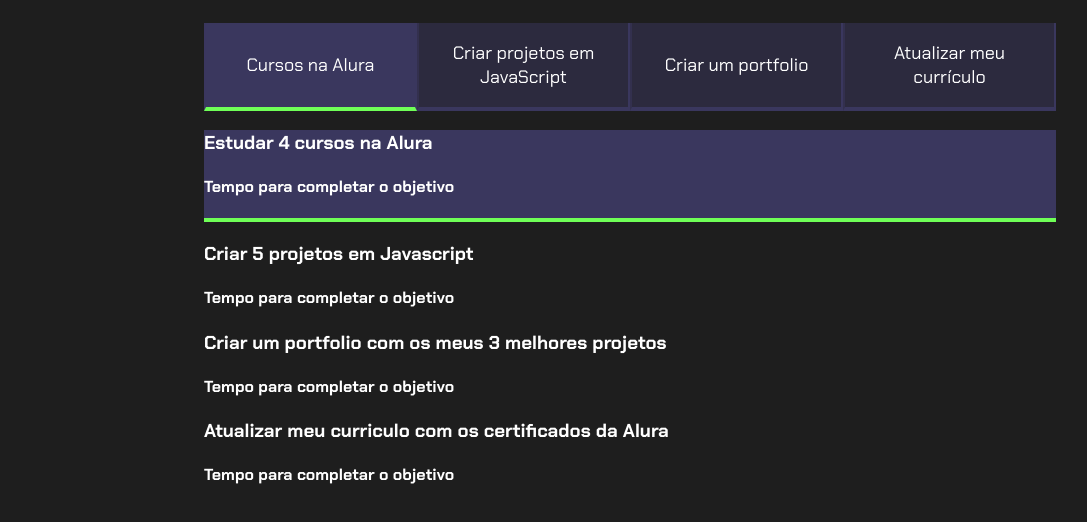
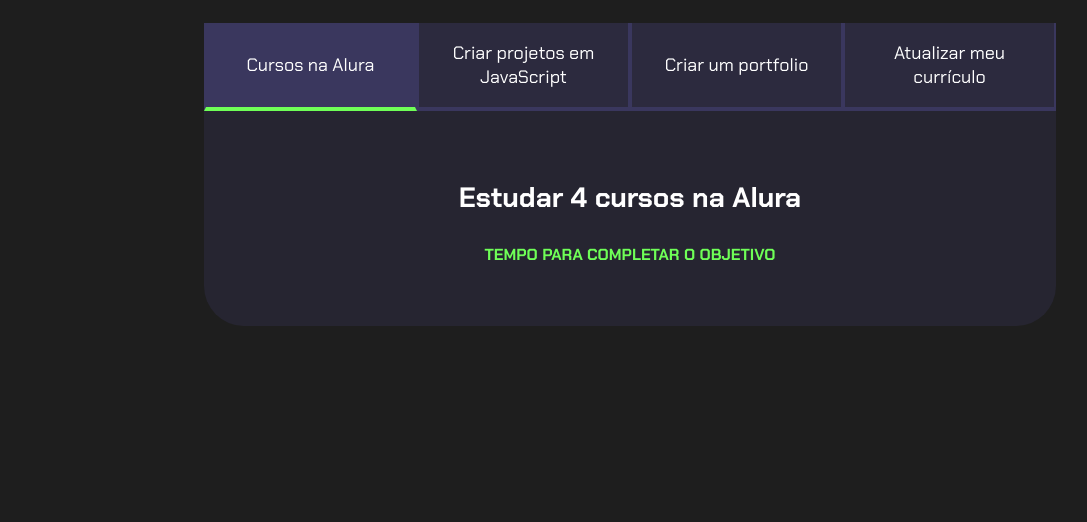
Before and after one commit to isamello2008/js-projeto-de-vida, a plain HTML site: page index.html in a window 1280 px wide. Shown: the part 80-602 px from the top of the page, without its empty margins (10-1097 px from the left). Drawn offline with Linux system fonts and the light colour scheme.

Commit message:
style.css

```diff
--- a/main.js
+++ b/main.js
@@ -1,10 +1,10 @@
 const botoes = document.querySelectorAll(".botao");
 
 for (let i = 0; i < botoes.length; i++){
-botoes[i].onclick = function(){
-    for (let j = 0; j < botoes.length; j++){
-        botoes[j].classList.remove("ativo");
+    botoes[i].onclick = function(){
+        for (let j = 0; j < botoes.length; j++){
+            botoes[j].classList.remove("ativo");
+        }
+            botoes[i].classList.add("ativo");
     }
-        botoes[i].classList.add("ativo");
 }
-}
--- a/style.css
+++ b/style.css
@@ -1,7 +1,7 @@
-@import url('https://fonts.googleapis.com/css2?family=Chakra+Petch:wght@400;700&display=swap');
+@import url('https://fonts.googleapis.com/css2?family=Chakra+Petch:wght@400;700&family=Nunito+Sans:ital,opsz,wght@0,6..12,200..1000;1,6..12,200..1000&display=swap');
 
 :root{
-    --cor-de-fundo: #1e1e1e;
+    --cor-de-fundo:#1e1e1e;
     --verde: #6fff57;
     --branco: #ffffff;
     --botao-ativo: #3a375e;
@@ -25,13 +25,13 @@
 }
 
 .titulo-principal{
-    text-aling: left;
+    text-align: left;
     width: 100%;
     font-size: 32px;
 }
 
 .titulo-principal span{
-    color: var(--verde);
+    color:var(--verde);
 }
 
 .botao{
@@ -45,30 +45,54 @@
     align-items: center;
     width: 100%;
     border-bottom: 4px solid var(--botao-ativo);
-    border-left: 2px solid var(--botao-inativo);
+    border-left: 2px solid var(--botao-ativo);
     border-right: 2px solid var(--botao-ativo);
     border-top: none;
 }
 
-.botao: :first-child{
+.botao :first-child{
     border-radius: 40px 40px 0 0;
 }
 .botoes{
-    display:block;
+    display: block;
 }
 
-.ativo{
+.botao.ativo{
     background-color: var(--botao-ativo);
     border-bottom: 4px solid var(--verde);
+}
+
+.abas-textos{
+    background-color: var(--texto-fundo);
+    padding: 40px;
+    border-radius: 0 0 40px 40px;
+}
+
+.aba-conteudo.ativo{
+    display: block;
+}
+
+.aba-conteudo{
+    display: none;
+}
+.aba-conteudo-titulo-principal{
+    font-size: 28px;
+    text-align: center;
+}
+
+.aba-conteudo-titulo-secundario{
+    text-align: center;
+    color: var(--verde);
+    text-transform: uppercase;
 }
 @media screen and (min-width: 768px){
     .botoes{
         display: flex;
-     }
-     .botao: :first-child{
-        border-radius: 40px 0 0 0;
     }
-    .botao: last-child{
-        border-radius: 0 40px 0 0;
+    .botao :first-child{
+    border-radius: 40px 0 0 0;
+    }
+    .botao :last-child{
+    border-radius:0 40px 0 0;
     }
 }
```
